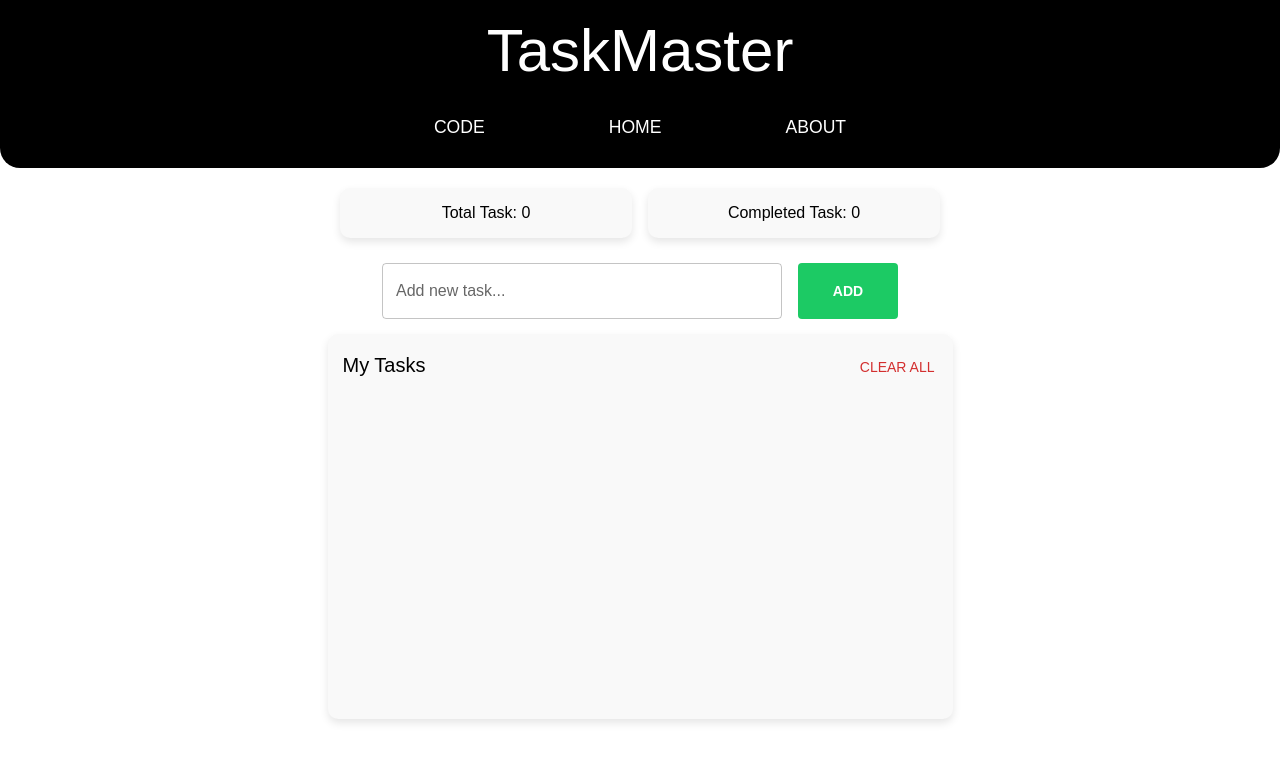
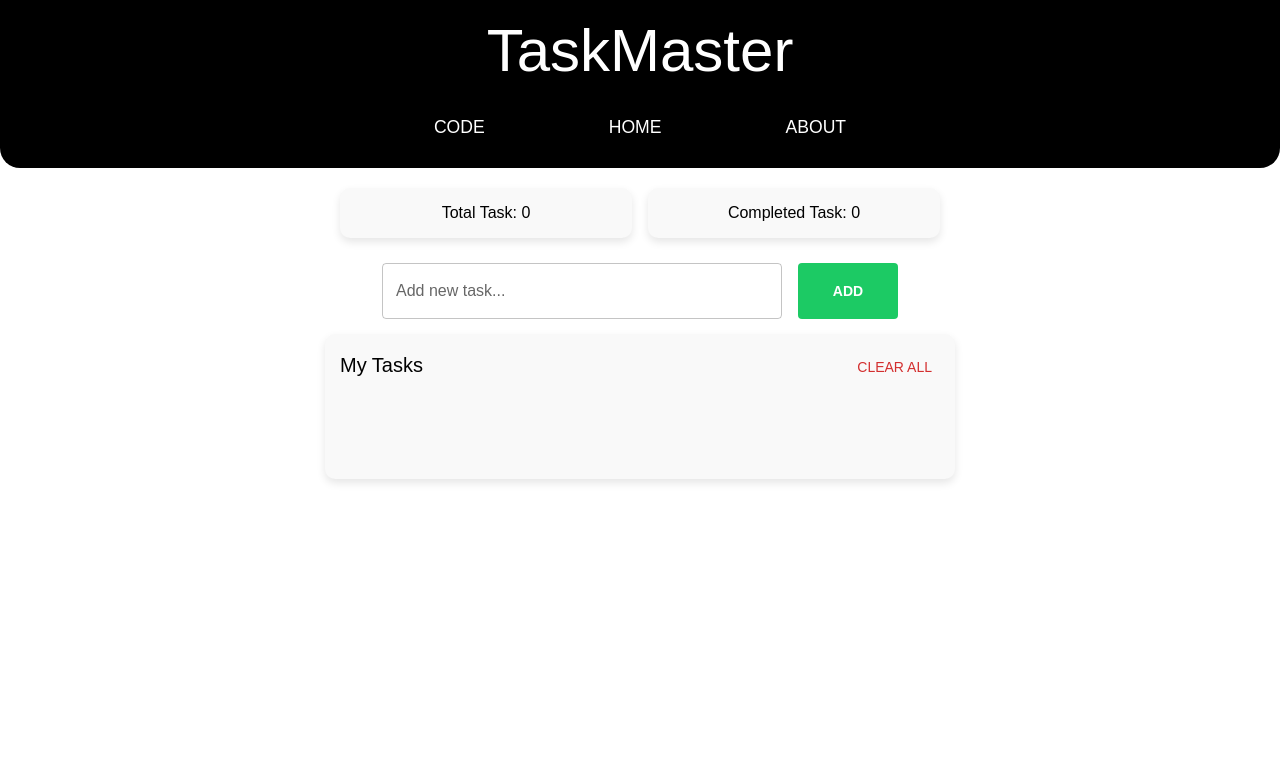
Before and after one commit to josephkohhh/TaskMaster, a React (Vite) app: page / in a window 1280 px wide. Shown: the top 762 px of the page. Built offline with nearby package versions, Linux system fonts and the light colour scheme; a web font is replaced by a local one.

Commit message:
new updates 1/1

```diff
--- a/src/components/Form.jsx
+++ b/src/components/Form.jsx
@@ -4,9 +4,32 @@ import { Stack, TextField, Button } from "@mui/material";
 
 export const Form = ({ taskList, setTaskList }) => {
   const [task, setTask] = useState({ id: "", name: "", isCompleted: false });
+
+  // const handleSubmit = (event) => {
+  //   event.preventDefault();
+  //   task.name.trim() !== "" ? setTaskList([...taskList, task]) : {};
+  //   setTask({ id: "", name: "", isCompleted: false });
+  // };
+
   const handleSubmit = (event) => {
     event.preventDefault();
-    task.name.trim() !== "" ? setTaskList([...taskList, task]) : {};
+
+    const taskName = task.name.trim();
+
+    if (taskName === "") {
+      return; // Do nothing if the task name is empty
+    }
+
+    // Check if the task already exists in the taskList
+    const isTaskAdded = taskList.some((task) => task.name.trim() === taskName);
+
+    if (isTaskAdded) {
+      alert(`Task ${taskName} is already added`);
+      return;
+    }
+
+    // If the task is not a duplicate, add it to the taskList
+    setTaskList([...taskList, { ...task, name: taskName }]);
     setTask({ id: "", name: "", isCompleted: false });
   };
   return (
--- a/src/components/TaskList.jsx
+++ b/src/components/TaskList.jsx
@@ -1,5 +1,5 @@
 import { Task } from "./Task";
-import { Box, Typography, Grid, Button, Stack } from "@mui/material";
+import { Box, Typography, Button, Stack } from "@mui/material";
 
 export const TaskList = ({ taskList, setTaskList }) => {
   const sortedTaskList = taskList
@@ -11,14 +11,14 @@ export const TaskList = ({ taskList, setTaskList }) => {
         sx={{
           backgroundColor: "#F9F9F9",
           width: "600px",
-          minHeight: "340px",
+          minHeight: "100px",
           display: "flex",
           flexDirection: "column",
           margin: "0 auto",
           marginTop: "15px",
           borderRadius: "10px",
           boxShadow: "0 4px 8px rgba(0, 0, 0, 0.1)",
-          padding: "15px 10px 30px 15px ",
+          padding: "15px 15px 30px 15px ",
         }}
       >
         <Stack
@@ -28,7 +28,15 @@ export const TaskList = ({ taskList, setTaskList }) => {
           }}
         >
           <Typography variant="h6">My Tasks</Typography>
-          <Button color="error">Clear All</Button>
+          <Button
+            color="error"
+            disableRipple
+            onClick={() => {
+              setTaskList([]);
+            }}
+          >
+            Clear All
+          </Button>
         </Stack>
 
         {sortedTaskList.map((item) => (
```
